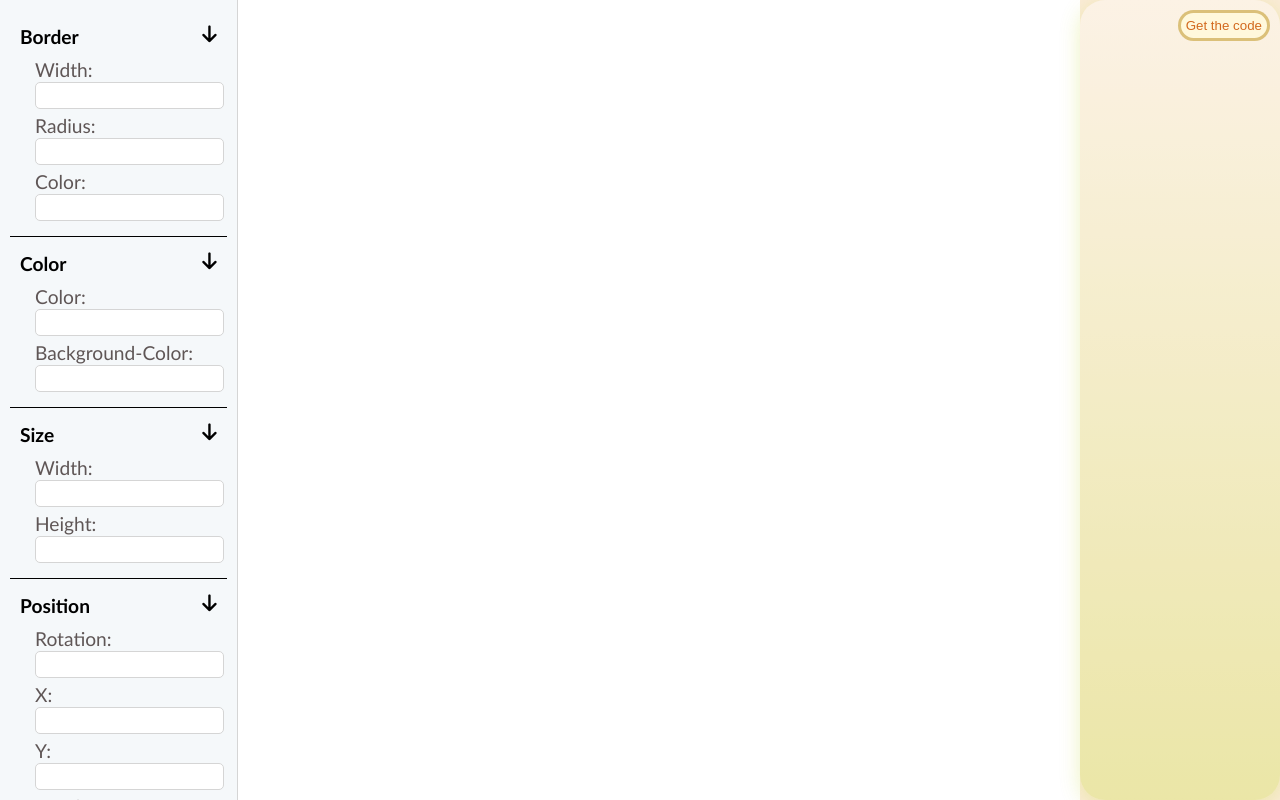
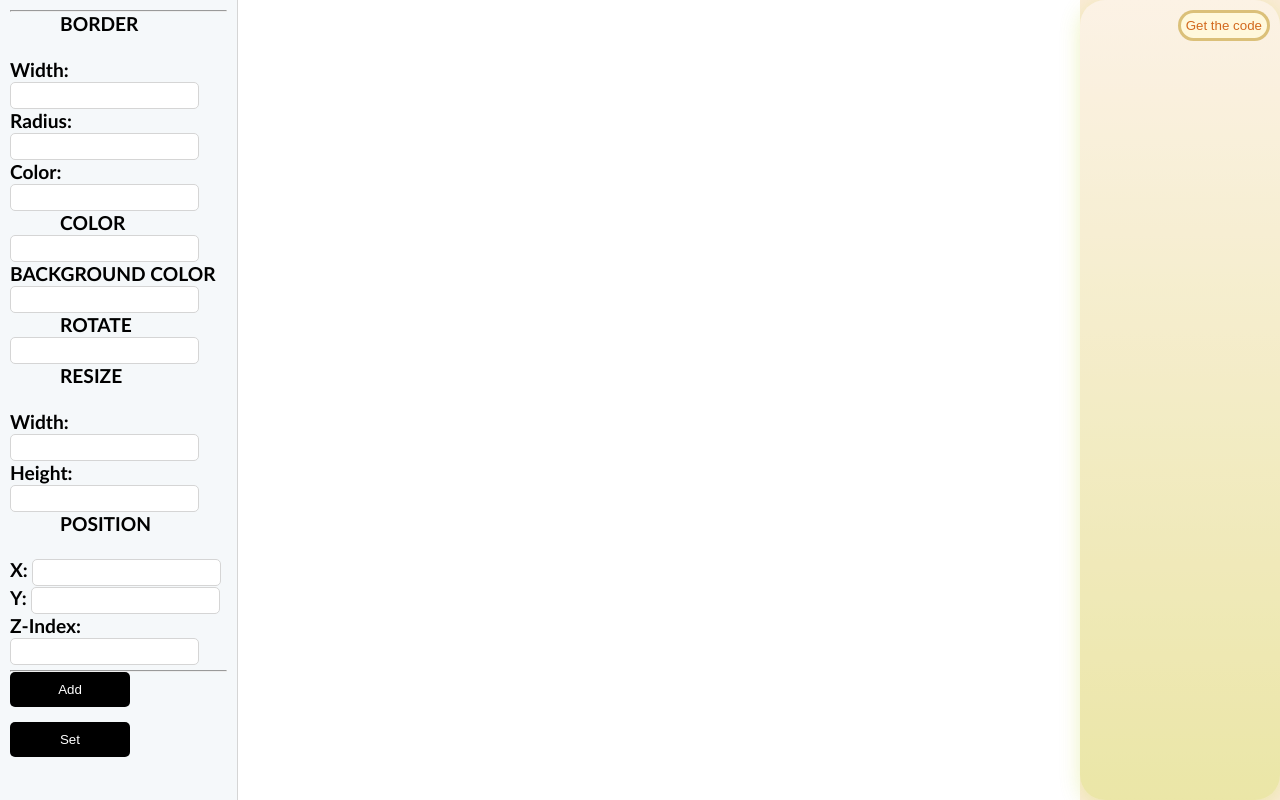
Before and after one commit to akhtarmdsaad/mini-Figma, a plain HTML site: page index.html in a window 1280 px wide. Drawn offline with Linux system fonts and the light colour scheme.

Commit message:
fix buttons

```diff
--- a/index.html
+++ b/index.html
@@ -7,75 +7,54 @@
     <meta name="viewport" content="width=device-width, initial-scale=1.0">
     <title>Draw html here</title>
     <link rel="stylesheet" href="style.css">
-    <script src="https://kit.fontawesome.com/8d8786042e.js" crossorigin="anonymous"></script>
 </head>
 
 <body>
     <input type="submit" value="Get the code" class="submit_design">
-    <!-- Sidebar -->
     <div class="tools">
-        <!-- BORDER CONTAINER -->
-        <div class="border-container">
-            <!-- BUTTON SHOW/HIDE -->
-            <div class="showHide" id="showBorder" onclick="show(event)">Border <i id="showBorder-icon"
-                    class="fa-solid fa-arrow-down"></i></i></div>
-            <!-- ELEMENTS BORDER -->
-            <ul class="showBorder-items toolsInputContainer" id="showBorder-items">
-                <li><span>width:</span><input type="text" name="" class="bd_w"></li>
-                <li><span>radius:</span> <input type="text" name="" class="bd_r"></li>
-                <li><span>color:</span> <input type="text" name="" class="bd_color"></li>
-            </ul>
+
+        <hr>
+        <div class="border">
+            <span style="margin:0 0 0 50px;text-transform: uppercase;">Border</span> <br>
+            width: <input type="text" name="" class="bd_w">
+            radius: <input type="text" name="" class="bd_r">
+            color: <input type="text" name="" class="bd_color">
         </div>
-        <!-- COLOR CONTAINER -->
-        <div class="color-container">
-            <!-- BUTTON SHOW/HIDE -->
-            <div class="showHide" id="showColor" onclick="show(event)">Color <i id="showColor-icon"
-                    class="fa-solid fa-arrow-down"></i></i></div>
-            <!-- ELEMENTS COLORS -->
-            <ul class="showColor-items toolsInputContainer" id="showColor-items">
-                <li><span>Color:</span> <input type="text" class="color"></li>
-                <li><span>Background-color:</span> <input type="text" class="bg"></li>
-            </ul>
+        <span style="margin:0 0 0 50px;text-transform: uppercase;">color</span>
+        <input type="text" class="color">
+        <span style="text-transform: uppercase;display:flex;text-align: center;">background color</span><input
+            type="text" class="bg">
+        <span style="margin:0 0 0 50px;text-transform: uppercase;">rotate</span>
+        <input type="number" name="" class="rotate">
+        <div class="position">
+            <span style="margin:0 0 0 50px;text-transform: uppercase;">Resize</span>
+            <br>
+            Width: <input type="number" name="" class="scale_x">
+            Height: <input type="number" name="" class="scale_y">
+
+
         </div>
-        <!--SIZE CONTAINER -->
-        <div class="size-container">
-            <!-- BUTTON SHOW/HIDE -->
-            <div class="showHide" id="showSize" onclick="show(event)">Size <i id="showSize-icon"
-                    class="fa-solid fa-arrow-down"></i></i></div>
-            <!-- ELEMENTS /SIZE -->
-            <ul class="showSize-items toolsInputContainer" id="showSize-items">
-                <li><span>Width:</span><input type="number" name="" class="scale_x"></li>
-                <li><span>Height:</span> <input type="number" name="" class="scale_y"></li>
-            </ul>
+        <div class="position">
+            <span style="margin:0 0 0 50px;text-transform: uppercase;">position</span>
+            <br>
+            X: <input type="number" name="" class="p_x">
+            Y: <input type="number" name="" class="p_y">
+
+
         </div>
-        <!-- POSITION CONTAINER -->
-        <div class="position-container">
-            <!-- BUTTON SHOW/HIDE -->
-            <div class="showHide" id="showPosition" onclick="show(event)">Position <i id="showPosition-icon"
-                    class="fa-solid fa-arrow-down"></i></i></div>
-            <!-- ELEMENTS POSITION -->
-            <ul class="showPosition-items toolsInputContainer" id="showPosition-items">
-                <li><span>Rotation:</span><input type="number" name="" class="rotate"></li>
-                <li><span>X:</span> <input type="number" name="" class="p_x"></li>
-                <li><span>Y:</span> <input type="number" name="" class="p_y"></li>
-                <li><span>Z-Index:</span> <input type="number" name="" class="zindex"></li>
-            </ul>
-        </div>
-        <div class="button-container">
+        Z-Index: <input type="number" name="" class="zindex">
+        <hr>
+        <div>
+            <button class="add">Add</button>
             <button class="set add">Set</button>
-            <button class="add">Add</button>
         </div>
     </div>
-    </div>
     <!-- <button class="get">Get</button> -->
-    <!-- Screen items -->
     <div class="playground">
     </div>
-    <!-- Name Boxesk -->
     <div class="name_boxes">
     </div>
-    <script src="./scripts/script.js"></script>
-    <script src="./scripts/showHide.js"></script>
+    <script src="script.js"></script>
     <!-- <script src="../jquery.js"></script> -->
 </body>
 
```
